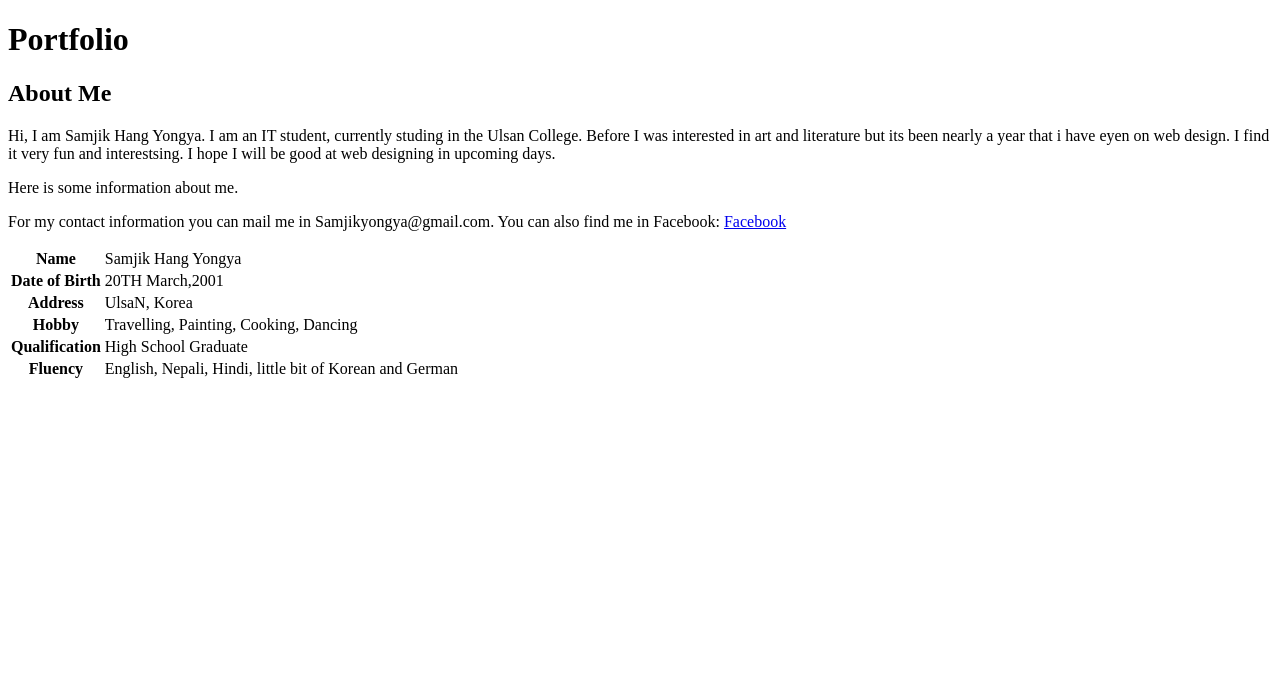
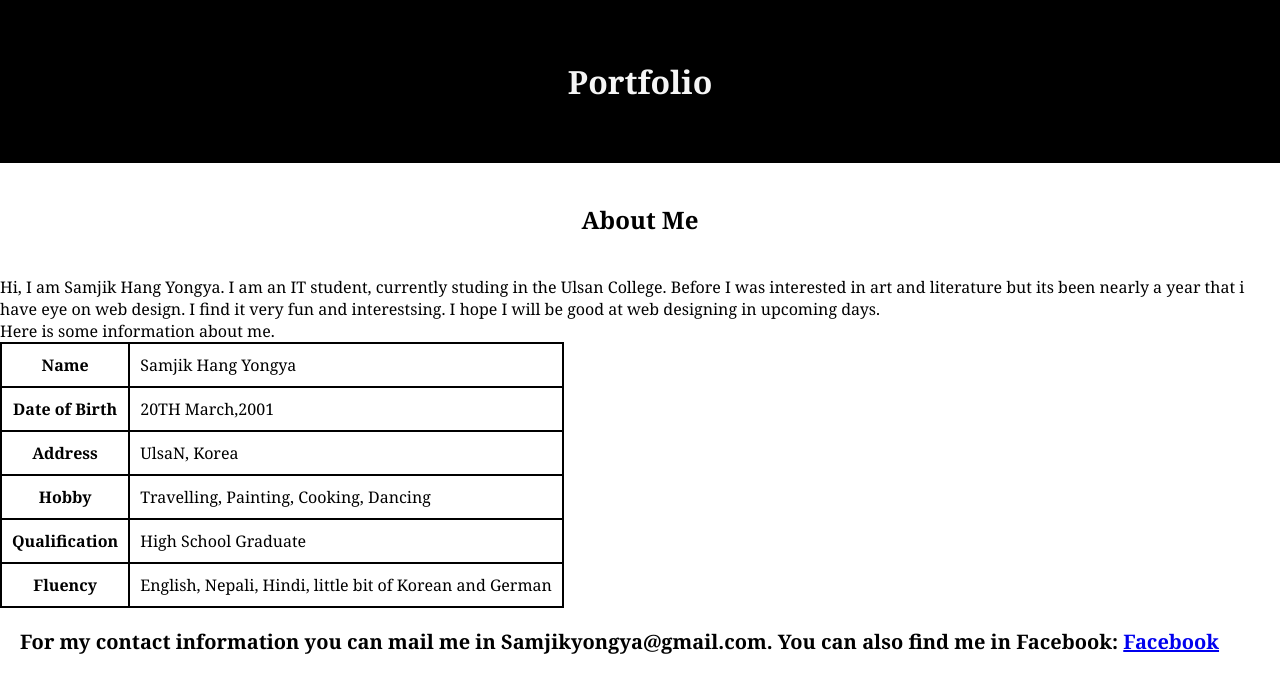
Before and after one commit to SamjikYongya22/Free-code-camp-project, a plain HTML site: page index.html in a window 1280 px wide. Drawn offline with Linux system fonts and the light colour scheme.

Commit message:
update html

```diff
--- a/index.html
+++ b/index.html
@@ -4,15 +4,18 @@
     <meta charset="UTF-8" />
     <meta name="viewport" content="width=device-width, initial-scale=1.0" />
     <title>Portfolio</title>
+    <link rel="stylesheet" href="style.css" />
   </head>
   <body>
-    <h1>Portfolio</h1>
-    <section>
+    <header>
+      <h1>Portfolio</h1>
+    </header>
+    <section id="Aboutme">
       <h2>About Me</h2>
       <p>
         Hi, I am Samjik Hang Yongya. I am an IT student, currently studing in
         the Ulsan College. Before I was interested in art and literature but its
-        been nearly a year that i have eyen on web design. I find it very fun
+        been nearly a year that i have eye on web design. I find it very fun
         and interestsing. I hope I will be good at web designing in upcoming
         days.
       </p>
@@ -42,12 +45,16 @@
           <th>Fluency</th>
           <td>English, Nepali, Hindi, little bit of Korean and German</td>
         </tr>
-        <p>
-          For my contact information you can mail me in Samjikyongya@gmail.com.
-          You can also find me in Facebook:
+
+      </table>
+      <div class="div1">
+        <p id="contact">
+          For my contact information you can mail me in
+          Samjikyongya@gmail.com. You can also find me in Facebook:
+
           <a href="https://www.facebook.com/">Facebook</a>
         </p>
-      </table>
+      </div>
     </section>
   </body>
 </html>
```
